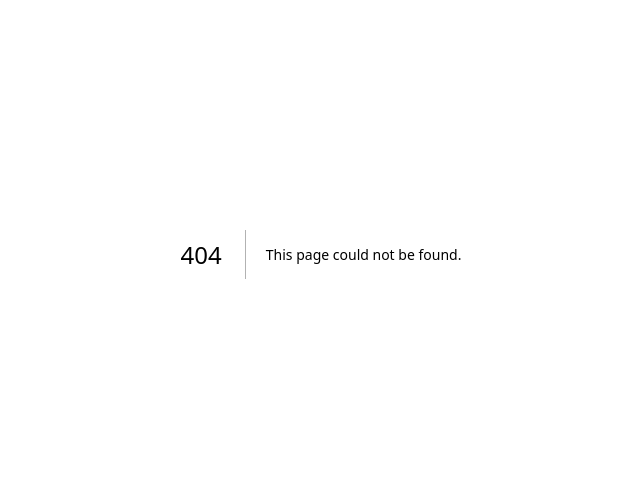
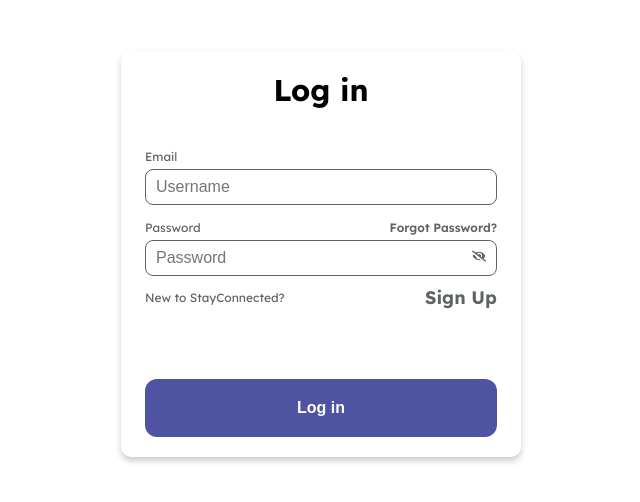
Before and after one commit to Oto-Gelashvili/frontend, a Next.js app in the folder front/: page /login in a window 1280 px wide. Before the commit this address had no page. Shown: the part 146-648 px from the top of the page, without its empty margins (319-959 px from the left). Built offline with nearby package versions, Linux system fonts and the light colour scheme.

Commit message:
feat(auth): add login page UI

```diff
--- /dev/null
+++ b/front/app/Components/Buttons.tsx
@@ -0,0 +1,16 @@
+import React from "react";
+
+interface ButtonProps {
+  className?: string;
+  content: string;
+  onClick?: () => void;
+  type?: "button" | "submit" | "reset";
+}
+
+export default function Button({ className, content, onClick, type = "button" }: ButtonProps) {
+  return (
+    <button type={type} className={className} onClick={onClick}>
+      {content}
+    </button>
+  );
+}
--- /dev/null
+++ b/front/app/login/login.css
@@ -0,0 +1,135 @@
+.loginPage {
+  display: flex;
+  justify-content: center;
+  align-items: center;
+  min-height: 100vh;
+  background-color: #ffffff;
+  margin: 0;
+  padding: 0;
+}
+
+.loginPage .loginContainer {
+  width: 100%;
+  max-width: 400px;
+  padding: 20px 24px;
+  background-color: #ffffff;
+  border-radius: 10px;
+  box-shadow: 0 4px 6px rgba(0, 0, 0, 0.2);
+}
+
+.loginPage .title {
+  color: var(--black);
+  text-align: center;
+  font-size: 3rem;
+  font-weight: bold;
+  margin-bottom: 4rem;
+}
+
+.loginPage .form {
+  display: flex;
+  flex-direction: column;
+}
+
+.loginPage .inputGroup {
+  margin-bottom: 15px;
+}
+
+.loginPage .label {
+  display: block;
+  font-weight: 400;
+  font-size: 1.2rem;
+  margin-bottom: 5px;
+  color: var(--gray);
+}
+
+.loginPage .input {
+  width: 100%;
+  padding: 8px 10px;
+  border: 1px solid var(--gray);
+  background-color: #ffffff;
+  border-radius: 8px;
+  font-size: 1.6rem;
+  outline: none;
+  transition: border-color 0.3s ease;
+  color: var(--gray);
+}
+
+.loginPage .input:focus {
+  border-color: var(--accent-blue);
+}
+
+/* Password Group */
+.loginPage .passwordGroup {
+  display: flex;
+  flex-direction: column;
+}
+
+.loginPage .passwordGroup .password-input {
+  position: relative;
+}
+
+.loginPage .passwordGroup .password-input .eye-icon {
+  color: var(--gray);
+  position: absolute;
+  top: 50%;
+  right: 3%;
+  font-size: 1.4rem;
+  transform: translateY(-50%);
+}
+
+.loginPage .password-top {
+  display: flex;
+  justify-content: space-between;
+}
+
+.loginPage .forgotPassword {
+  font-size: 1.2rem;
+  color: var(--gray);
+  font-weight: 600;
+}
+
+.loginPage .forgotPassword:hover {
+  text-decoration: underline;
+}
+
+.loginPage .signup {
+  display: flex;
+  text-align: center;
+  justify-content: space-between;
+  align-items: center;
+  margin: 1rem 0 2rem;
+}
+
+.loginPage .signupLeft {
+  color: var(--gray);
+  font-size: 1.2rem;
+}
+
+
+.loginPage .signupLink {
+  color: var(--gray);
+  font-weight: 700;
+  font-size: 18px;
+}
+
+.loginPage .signupLink:hover {
+  text-decoration: underline;
+}
+
+.loginPage .loginButton {
+  margin-top: 50px;
+  width: 100%;
+  padding: 20px 24px;
+  background-color: var(--blue);
+  color: #ffffff;
+  font-weight: 600;
+  font-size: 1.6rem;
+  border: none;
+  border-radius: 12px;
+  cursor: pointer;
+  transition: background-color 0.3s ease;
+}
+
+.loginPage .loginButton:hover {
+  background-color: var(--accent-blue);
+}
--- /dev/null
+++ b/front/app/login/page.tsx
@@ -0,0 +1,76 @@
+'use client'
+
+import React, { useState } from "react";
+import './login.css';
+import Button from "../Components/Buttons";
+import Link from "next/link";
+import { FaEye, FaEyeSlash } from "react-icons/fa";
+
+export default function Login() {
+  const [userName, setUserName] = useState<string>('');
+  const [password, setPassword] = useState<string>('');
+  const [isPasswordVisible, setIsPasswordVisible] = useState<boolean>(false);
+
+  const handleToggle = () => {
+    setIsPasswordVisible(!isPasswordVisible);
+  };
+
+  return (
+    <main className="loginPage">
+      <section className="loginContainer">
+        <h2 className="title">Log in</h2>
+        <form className="form">
+          <div className="inputGroup">
+            <label htmlFor="username" className="label">
+              Email
+            </label>
+            <input
+              className="input"
+              type="text"
+              id="username"
+              placeholder="Username"
+              required
+              value={userName}
+              onChange={(e) => setUserName(e.target.value)}
+            />
+          </div>
+          <div className="passwordGroup">
+            <div className="password-top">
+              <label htmlFor="password" className="label">
+                Password
+              </label>
+              <Link href="#" className="forgotPassword">
+                Forgot Password?
+              </Link>
+            </div>
+            <div className="password-input">
+              <input
+                className="input"
+                type={isPasswordVisible ? 'text' : 'password'}
+                id="password"
+                placeholder="Password"
+                required
+                value={password}
+                onChange={(e) => setPassword(e.target.value)}
+              />
+              <span className="eye-icon" onClick={handleToggle}>
+                {isPasswordVisible ? <FaEye /> : <FaEyeSlash />}
+              </span>
+            </div>
+          </div>
+          <div className="signup">
+            <div className="signupLeft">New to StayConnected?</div>
+            <Link href="/signup" className="signupLink">
+              Sign Up
+            </Link>
+          </div>
+          <Button
+            className="loginButton"
+            content="Log in"
+            type="submit"
+          />
+        </form>
+      </section>
+    </main>
+  );
+}
--- a/front/package.json
+++ b/front/package.json
@@ -11,7 +11,10 @@
   "dependencies": {
     "next": "15.0.3",
     "react": "19.0.0-rc-66855b96-20241106",
-    "react-dom": "19.0.0-rc-66855b96-20241106"
+    "react-dom": "19.0.0-rc-66855b96-20241106",
+    "react-icons": "^5.3.0",
+    "react-icons-kit": "^2.0.0",
+    "use-debounce": "^10.0.4"
   },
   "devDependencies": {
     "@types/node": "^20",
```
Also changed, not shown: front/app/page.tsx (+8 -1 lines), front/app/signup/page.tsx (added, +7 -0 lines), 1 other file (tests, documents, lock files or other folders).
